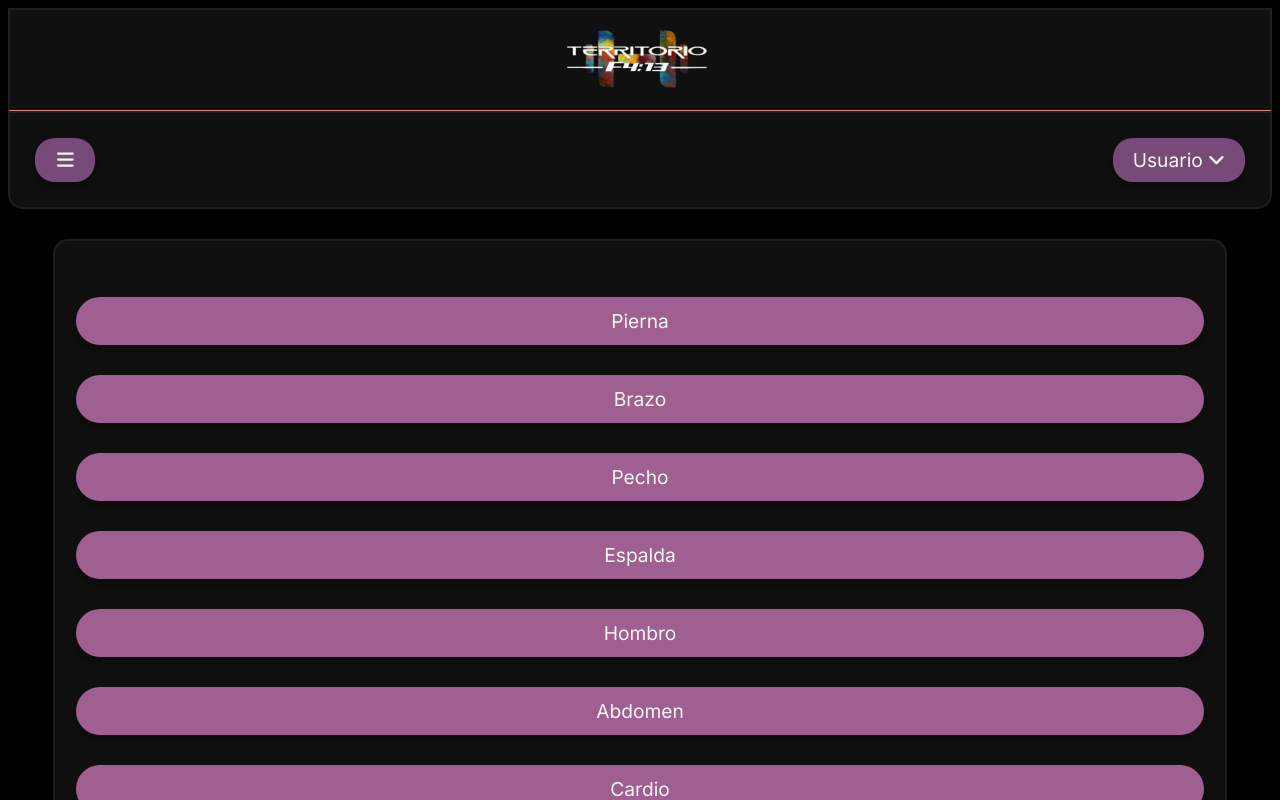
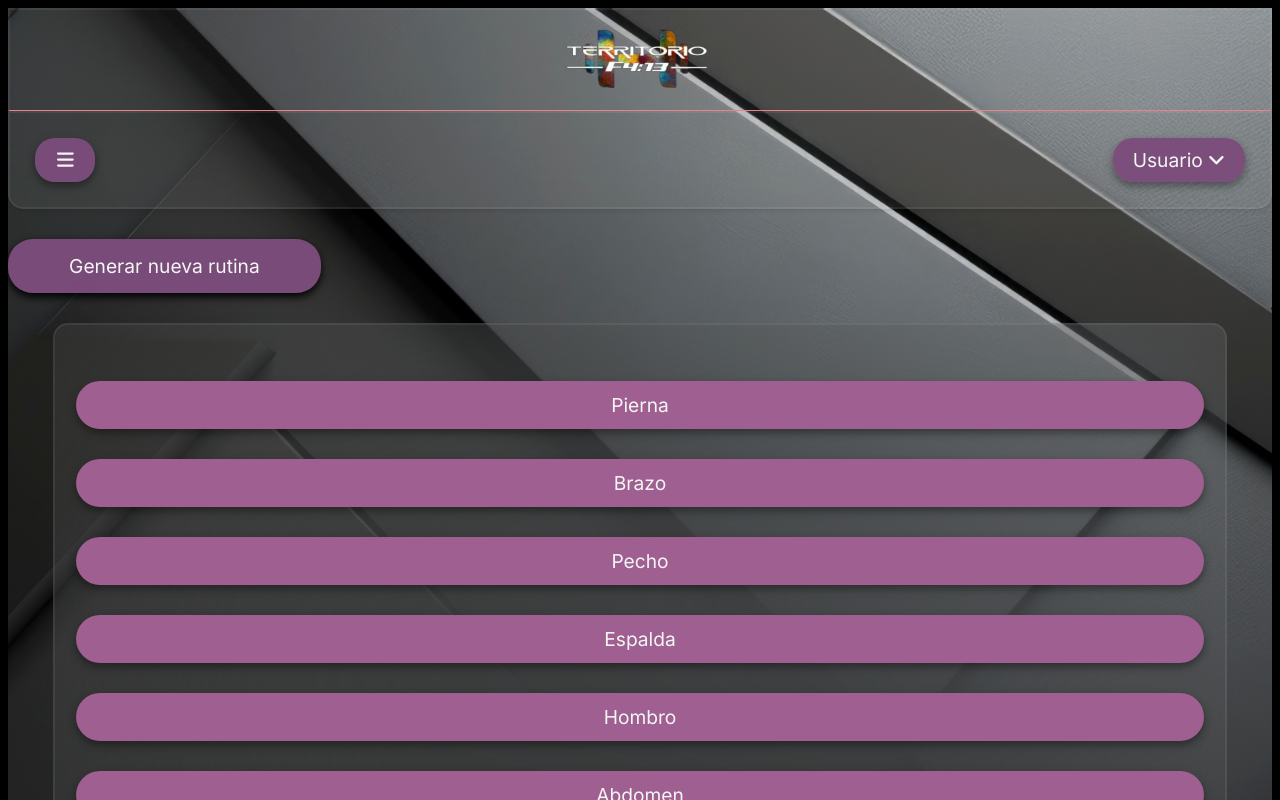
Before and after one commit to Ferchox/componentes, a React (Vite) app: page /GenerarRutina in a window 1280 px wide. Shown: the top 800 px of the page. Built offline with nearby package versions, Linux system fonts and the light colour scheme; no server answers.

Commit message:
arreglando css

```diff
--- a/src/components/chat/organismos/FormularioChat.css
+++ b/src/components/chat/organismos/FormularioChat.css
@@ -1,6 +1,5 @@
 .chat-input {
-    flex-grow: 1;
-    padding: 10px;
-    border: 1px solid #ddd;
-    border-radius: 5px 0 0 5px;
-  }
+  flex-grow: 1;
+  border: 1px solid #ddd;
+  border-radius: 5px 0 0 5px;
+}
--- a/src/components/chat/organismos/HistorialChat.css
+++ b/src/components/chat/organismos/HistorialChat.css
@@ -1,6 +1,5 @@
 .chat-mensajes {
-  max-height: 60vh;
-  width: 800px;
+  width: 90%;
   overflow-y: auto;
   padding: 20px;
   border: 1px solid #ddd;
--- a/src/components/generarRutina/moleculas/EtiquetaPag.css
+++ b/src/components/generarRutina/moleculas/EtiquetaPag.css
@@ -12,7 +12,3 @@
     transition: background-color 0.3s ease;
     box-shadow: 0 4px 8px rgb(0, 0, 0);
 }
-
-.contenedor-etiqueta-pag:hover {
-    background-color: var(--rosa);
-}
--- a/src/components/generarRutina/pages/GenerarRutina.css
+++ b/src/components/generarRutina/pages/GenerarRutina.css
@@ -1,4 +1,4 @@
-.generarRutina-container {
+.generar-rutina-container {
     background-image: url('../../../assets/fondo-perfil.png');
     background-size: cover;
     background-position: center;
--- a/src/components/generarRutina/pages/GenerarRutina.jsx
+++ b/src/components/generarRutina/pages/GenerarRutina.jsx
@@ -4,14 +4,15 @@ import Cabecera from '../../general/organismos/Cabecera'
 import SeleccionParteCuerpo from '../../generarRutina/organismos/SeleccionParteCuerpo'
 import PiePagina from '../../general/organismos/PiePagina'
 import EtiquetaPag from '../moleculas/EtiquetaPag'
+import './GenerarRutina.css'
 
 const GenerarRutina = () => {
   return (
-    <div className='generarRutina-container'>
+    <div className='generar-rutina-container'>
       <Cabecera />
       <BarraNavegacion />
+      <EtiquetaPag />
       <SeleccionParteCuerpo />
-      <EtiquetaPag />
       <PiePagina />
     </div>
   )
```
